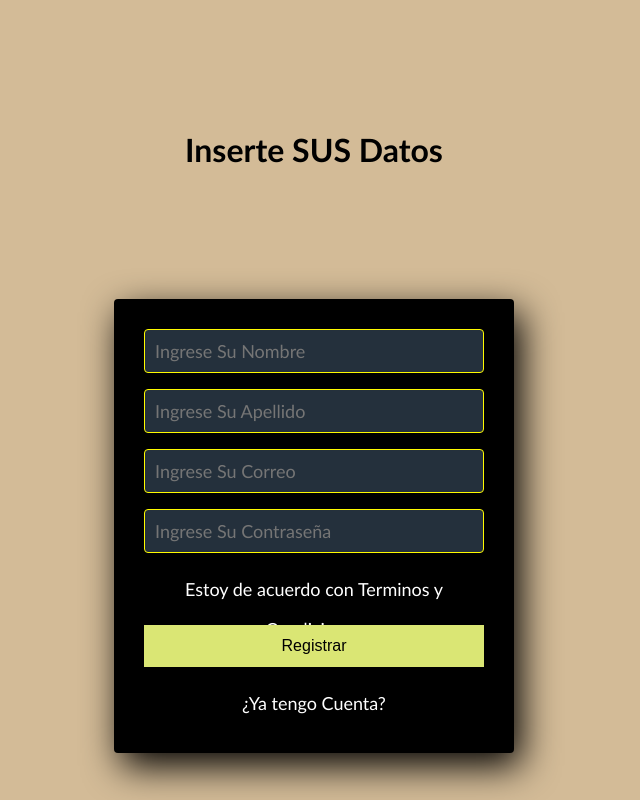
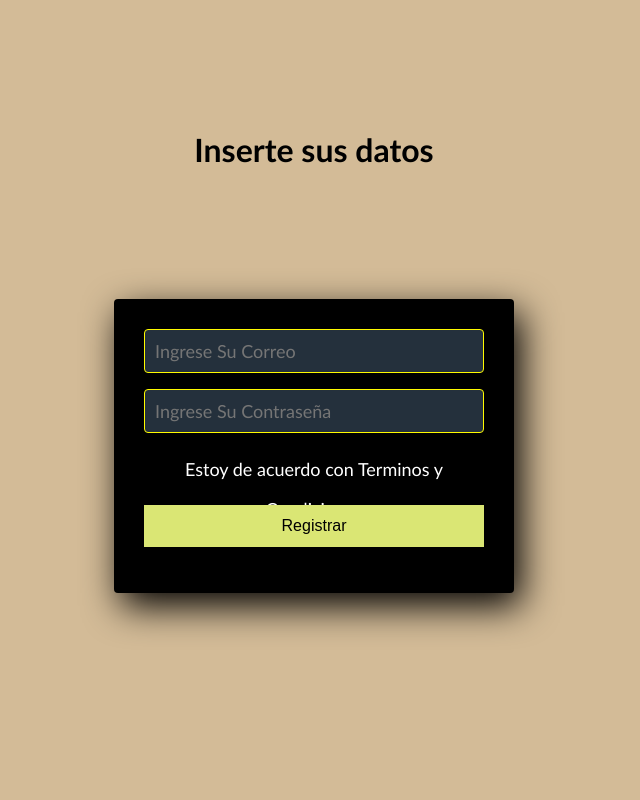
Before and after one commit to Axel-Abreu/calculadoraPostLogin, a plain HTML site: page index.html in a window 1280 px wide. Shown: the whole page, without its empty margins (326-966 px from the left). Drawn offline with Linux system fonts and the light colour scheme.

Commit message:
no entiendo pero actualize el html

```diff
--- a/index.html
+++ b/index.html
@@ -7,17 +7,14 @@
     <title>LOG IN</title>
 </head>
 <body>
-    <h1>Inserte SUS Datos </h1>
+    <h1>Inserte sus datos </h1>
     <section class="form-register">
-    <input class="controls" type="text" name="nombres" id="nombres" placeholder="Ingrese Su Nombre">
-    <input class="controls" type="text" name="apellidos" id="apellidos" placeholder="Ingrese Su Apellido">
     <input class="controls" type="email" name="correo" id="correo" placeholder="Ingrese Su Correo">
     <input class="controls" type="password" name="correo" id="correo" placeholder="Ingrese Su Contraseña">
     <p>Estoy de acuerdo con <a href="" target="_blank">Terminos y Condiciones</a></p>
     <a href="" target="_blank">
         <input class="botons" type="submit" value="Registrar">
       </a>
-    <p><a href="" target="_blank">¿Ya tengo Cuenta?</a></p>
     </section>
 </body>
 </html>
```
